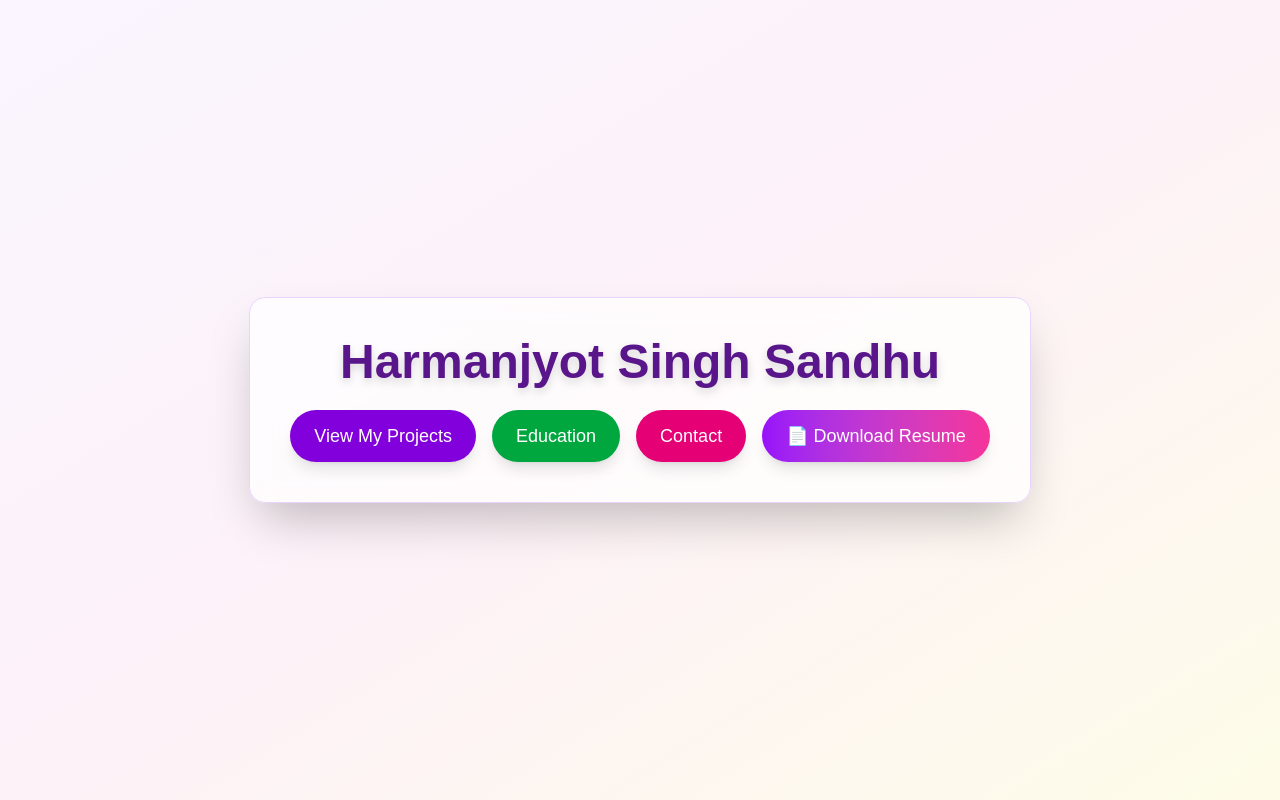
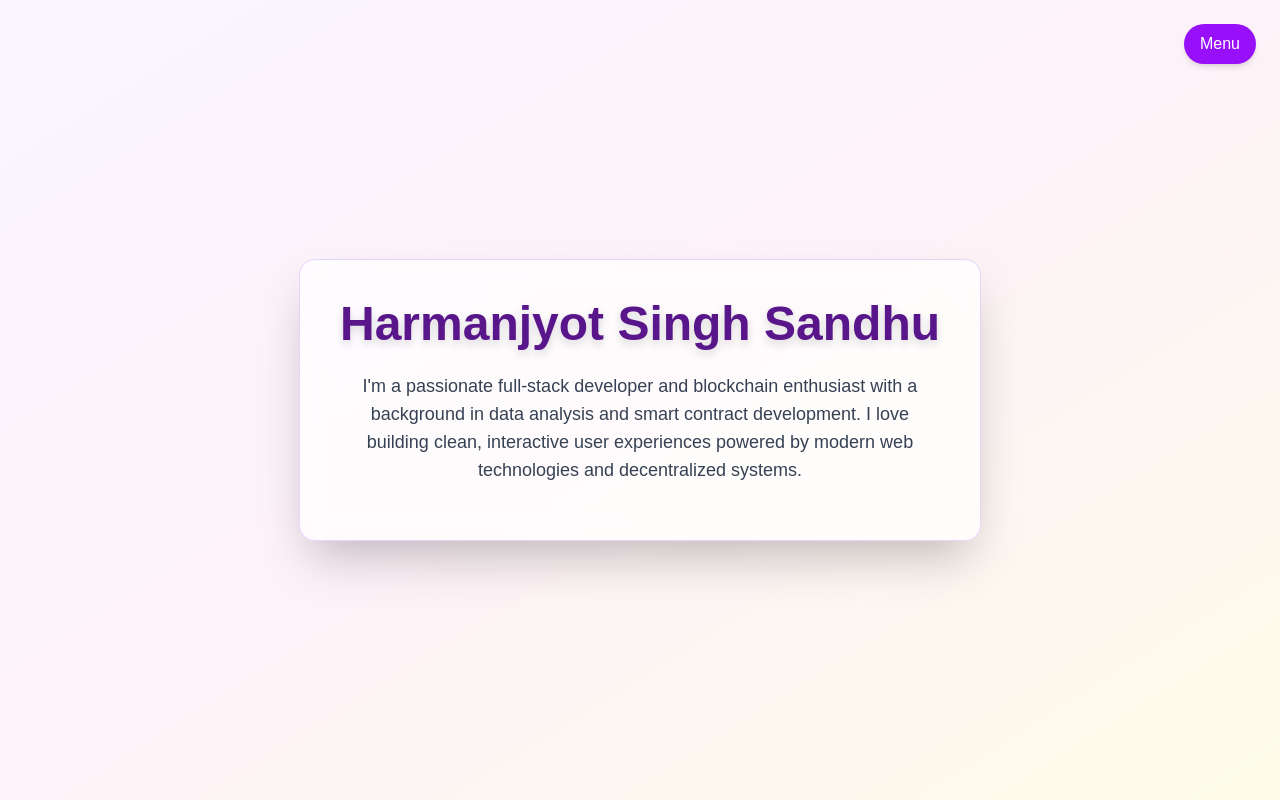
Before and after one commit to harman1390/portfolio, a Next.js app: page / in a window 1280 px wide. Built offline with nearby package versions, Linux system fonts and the light colour scheme.

Commit message:
Enhance home UI: add intro section and animated top-right menu with project links

```diff
--- a/src/app/page.tsx
+++ b/src/app/page.tsx
@@ -1,42 +1,74 @@
 "use client";
-import React from "react";
-import { motion } from "framer-motion";
+import React, { useState } from "react";
+import { motion, AnimatePresence } from "framer-motion";
 import Link from "next/link";
 
 export default function Home() {
+  const [menuOpen, setMenuOpen] = useState(false);
+
   return (
-    <div className="bg-gradient-to-br from-purple-50 via-pink-50 to-yellow-50 min-h-screen flex flex-col items-center justify-center text-gray-800 p-10">
+    <div className="bg-gradient-to-br from-purple-50 via-pink-50 to-yellow-50 min-h-screen relative text-gray-800">
+      {/* Top-right menu button */}
+      <div className="absolute top-6 right-6 z-50">
+        <button
+          onClick={() => setMenuOpen(!menuOpen)}
+          className="bg-purple-600 text-white px-4 py-2 rounded-full shadow-md hover:bg-purple-700 transition-all"
+        >
+          {menuOpen ? "Close" : "Menu"}
+        </button>
+      </div>
+
+      {/* Pop-out menu */}
+      <AnimatePresence>
+        {menuOpen && (
+          <motion.div
+            initial={{ opacity: 0, scale: 0.95, y: -20 }}
+            animate={{ opacity: 1, scale: 1, y: 0 }}
+            exit={{ opacity: 0, scale: 0.95, y: -20 }}
+            transition={{ duration: 0.3 }}
+            className="absolute top-20 right-6 bg-white/80 backdrop-blur-md p-6 rounded-2xl shadow-lg border border-purple-200 grid gap-4 w-60"
+          >
+            <Link href="/projects">
+              <button className="w-full px-4 py-2 bg-purple-700 text-white rounded-lg hover:bg-purple-800 transition-all">
+                View My Projects
+              </button>
+            </Link>
+            <Link href="/education">
+              <button className="w-full px-4 py-2 bg-green-600 text-white rounded-lg hover:bg-green-700 transition-all">
+                Education
+              </button>
+            </Link>
+            <Link href="/contact">
+              <button className="w-full px-4 py-2 bg-pink-600 text-white rounded-lg hover:bg-pink-700 transition-all">
+                Contact
+              </button>
+            </Link>
+            <Link href="/Harmanjyot_Sandhu_Resume.pdf" download>
+              <button className="w-full px-4 py-2 bg-gradient-to-r from-purple-600 to-pink-500 text-white rounded-lg hover:scale-105 transition-all">
+                📄 Download Resume
+              </button>
+            </Link>
+          </motion.div>
+        )}
+      </AnimatePresence>
+
+      {/* Center content */}
+      <div className="flex flex-col items-center justify-center min-h-screen p-10 text-center">
         <motion.div
           initial={{ opacity: 0, scale: 0.95 }}
           animate={{ opacity: 1, scale: 1 }}
           transition={{ duration: 0.8 }}
-        className="text-center bg-white/70 backdrop-blur-md p-10 rounded-2xl shadow-2xl border border-purple-200"
+          className="bg-white/70 backdrop-blur-md p-10 rounded-2xl shadow-2xl border border-purple-200"
         >
-        <h1 className="text-5xl font-extrabold text-purple-900 mb-6 drop-shadow-lg">Harmanjyot Singh Sandhu</h1>
+          <h1 className="text-5xl font-extrabold text-purple-900 mb-6 drop-shadow-lg">
+            Harmanjyot Singh Sandhu
+          </h1>
 
-        <div className="flex flex-wrap justify-center gap-4 mt-6">
-          <Link href="/projects">
-            <button className="px-6 py-3 bg-purple-700 text-white text-lg rounded-full shadow-lg hover:scale-105 transition-all">
-              View My Projects
-            </button>
-          </Link>
-          <Link href="/education">
-            <button className="px-6 py-3 bg-green-600 text-white text-lg rounded-full shadow-lg hover:scale-105 transition-all">
-              Education
-            </button>
-          </Link>
-          <Link href="/contact">
-            <button className="px-6 py-3 bg-pink-600 text-white text-lg rounded-full shadow-lg hover:scale-105 transition-all">
-              Contact
-            </button>
-          </Link>
-          <Link href="/Harmanjyot_Sandhu_Resume.pdf" download>
-            <button className="px-6 py-3 bg-gradient-to-r from-purple-600 to-pink-500 text-white text-lg rounded-full shadow-lg hover:scale-105 transition-all">
-              📄 Download Resume
-            </button>
-          </Link>
+          <p className="text-lg text-gray-700 max-w-xl mx-auto mb-4">
+            I'm a passionate full-stack developer and blockchain enthusiast with a background in data analysis and smart contract development. I love building clean, interactive user experiences powered by modern web technologies and decentralized systems.
+          </p>
+        </motion.div>
       </div>
-      </motion.div>
     </div>
   );
 }
```
Lines whose indentation alone changed are shown as unchanged.
